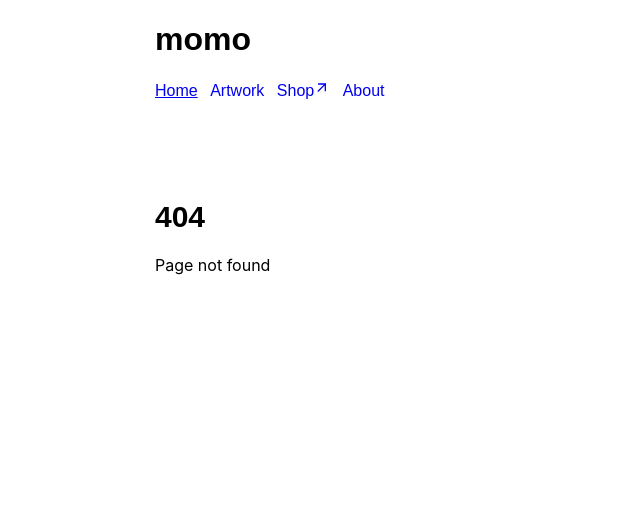
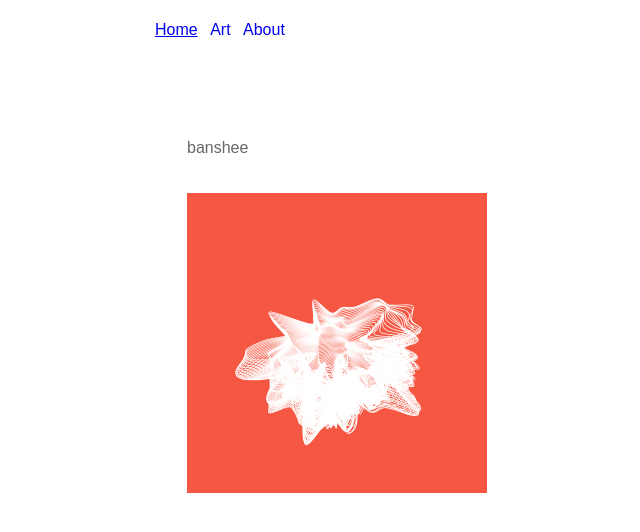
Before and after one commit to thirteenaladdins/generative-art-portfolio, a SvelteKit app in the folder svelte-frontend/: page /art in a window 1280 px wide. Before the commit this address had no page. Shown: the top 532 px of the page, without its empty margins (160-800 px from the left). Built offline with nearby package versions, Linux system fonts and the light colour scheme.

Commit message:
simplified website

```diff
--- a/svelte-frontend/src/components/NavBar.svelte
+++ b/svelte-frontend/src/components/NavBar.svelte
@@ -1,4 +1,3 @@
-
 <!-- persist the navigation to the currently set in the store -->
 <script>
 	// FIXME: add type checking
@@ -6,22 +5,40 @@
 
 	import { activeLink } from '../store/store.js';
 	// import ArrowUpRight from '../public/arrow-up-right.svg';
-    import ArrowUpRight from '../public/MaterialSymbolsArrowOutward.svelte'
+	import ArrowUpRight from '../public/MaterialSymbolsArrowOutward.svelte';
 
-    let currentActiveLink = "";
+	let currentActiveLink = '';
 
 	activeLink.subscribe((value) => {
 		currentActiveLink = value;
 	});
 
-
-    const updateActiveLink = (/** @type {{ target: { getAttribute: (arg0: string) => string; }; }} */ event) => {
-      currentActiveLink = event.target.getAttribute("href");
+	const updateActiveLink = (
+		/** @type {{ target: { getAttribute: (arg0: string) => string; }; }} */ event
+	) => {
+		currentActiveLink = event.target.getAttribute('href');
 		activeLink.set(currentActiveLink);
 		//   console.log();
 	};
+</script>
 
-  </script>
+<nav>
+	<a
+		class="nav-link {currentActiveLink === '/' ? 'active-link' : ''}"
+		href="/"
+		on:click={updateActiveLink}>Home</a
+	>
+	<a
+		class="nav-link {currentActiveLink === '/art' ? 'active-link' : ''}"
+		href="/art"
+		on:click={updateActiveLink}>Art</a
+	>
+	<a
+		class="nav-link {currentActiveLink === '/about' ? 'active-link' : ''}"
+		href="/about"
+		on:click={updateActiveLink}>About</a
+	>
+</nav>
 
 <style>
 	.nav-link {
@@ -39,10 +56,3 @@
 		text-decoration: underline;
 	}
 </style>
-
-  <nav>
-    <a class="nav-link {currentActiveLink === '/' ? 'active-link' : ''}" href="/" on:click={updateActiveLink}>Home</a>
-    <a class="nav-link {currentActiveLink=== '/artwork' ? 'active-link' : ''}" href="/artwork" on:click={updateActiveLink}>Artwork</a>
-    <a class="nav-link" href="https://migfrig.bigcartel.com">Shop<ArrowUpRight/></a>
-    <a class="nav-link {currentActiveLink === '/about' ? 'active-link' : ''}" href="/about" on:click={updateActiveLink}>About</a>
-  </nav>
--- a/svelte-frontend/src/routes/+layout.svelte
+++ b/svelte-frontend/src/routes/+layout.svelte
@@ -1,38 +1,37 @@
 <script lang="ts">
 	import { activeLink } from '../store/store.js';
-	import NavBar from "../components/NavBar.svelte";
-    import "../app.css";
-    import { onMount, getContext, tick } from "svelte";
+	import NavBar from '../components/NavBar.svelte';
+	import '../app.css';
+	import { onMount, getContext, tick } from 'svelte';
 	// const { component, route } = getContext('routify');
 	// update the current active link...?
 
-    let currentActiveLink = "";
-    let title = "";
+	let currentActiveLink = '';
+	let title = '';
 
 	activeLink.subscribe((value) => {
 		currentActiveLink = value;
 		console.log(currentActiveLink);
 
-        switch(currentActiveLink) {
+		switch (currentActiveLink) {
 			case '/':
-            title = 'momo';
+				// title = 'momo';
 				break;
-        case '/artwork':
-            title = 'generative artwork';
+			case '/art':
+				// title = 'generative art';
 				break;
 			case '/about':
-            title = 'about';
+				// title = 'about';
 				break;
 			default:
 				title = '404 Page Not Found';
 		}
 	});
-
 </script>
 
 <main class="container">
 	<!-- render the header here depending on the page -->
 	<h1>{title}</h1>
-    <NavBar/>
+	<NavBar />
 	<slot />
 </main>
--- a/svelte-frontend/src/routes/+page.svelte
+++ b/svelte-frontend/src/routes/+page.svelte
@@ -1,9 +1,34 @@
+<script>
+	import NavBar from '../components/NavBar.svelte';
+</script>
+
+<main>
+	<div class="hero">
+		<h1>Welcome</h1>
+		<p>Explore my creative journey through art and design</p>
+	</div>
+</main>
+
 <style>
-     h1 {
-        font-family: Arial, Helvetica, sans-serif;
-     }
+	main {
+		max-width: 800px;
+		margin: 0 auto;
+		padding: 2rem;
+	}
+
+	.hero {
+		margin-top: 4rem;
+		text-align: center;
+	}
+
+	h1 {
+		font-family: Arial, Helvetica, sans-serif;
+	}
+
+	p {
+		font-family: Arial, Helvetica, sans-serif;
+		color: #666;
+		line-height: 1.6;
+		margin-top: 1rem;
+	}
 </style>
-
-<div class="container">
-
-</div>
--- a/svelte-frontend/src/routes/about/+page.svelte
+++ b/svelte-frontend/src/routes/about/+page.svelte
@@ -1,11 +1,31 @@
-<div>
-    <p class="text">
-    Hello, my name is Mo. I am an artist.
-    <br>
-    <br>
-    I make all sorts of things.
-    <br>
-    <br>
-    I also made this website myself that's why it's not every good.
-    </p>
-</div>
+<main>
+	<div class="content">
+		<p>
+			Hello, my name is Mo. I am an artist.
+			<br />
+			<br />
+			I make all sorts of things.
+			<br />
+			<br />
+			I also made this website myself that's why it's not every good.
+		</p>
+	</div>
+</main>
+
+<style>
+	main {
+		max-width: 800px;
+		margin: 0 auto;
+		padding: 2rem;
+	}
+
+	.content {
+		margin-top: 4rem;
+	}
+
+	p {
+		font-family: Arial, Helvetica, sans-serif;
+		color: #666;
+		line-height: 1.6;
+	}
+</style>
--- /dev/null
+++ b/svelte-frontend/src/routes/art/+page.svelte
@@ -0,0 +1,101 @@
+<script>
+	// import Jimp from 'jimp';
+	import banshee from '../../images/banshee.png';
+
+	let isExpanded = false;
+	let thumbnailWidth = 300; // Smaller thumbnail size
+	let thumbnailHeight = 300;
+
+	let optimizedImage = '';
+</script>
+
+<main>
+	<div class="content">
+		<p class="title">banshee</p>
+
+		<div class="image-container">
+			<img
+				src={banshee}
+				alt="Banshee art"
+				loading="lazy"
+				decoding="async"
+				width={thumbnailWidth}
+				height={thumbnailHeight}
+				class:expanded={isExpanded}
+				on:click={() => (isExpanded = !isExpanded)}
+			/>
+			{#if isExpanded}
+				<div class="overlay" on:click={() => (isExpanded = false)}>
+					<button class="close-button" on:click={() => (isExpanded = false)}>×</button>
+				</div>
+			{/if}
+		</div>
+	</div>
+</main>
+
+<style>
+	main {
+		max-width: 800px;
+		margin: 0 auto;
+		padding: 2rem;
+	}
+
+	.content {
+		margin-top: 4rem;
+	}
+
+	.title {
+		font-family: Arial, Helvetica, sans-serif;
+		color: #666;
+		line-height: 1.6;
+		margin-bottom: 2rem;
+	}
+
+	.image-container {
+		position: relative;
+		cursor: pointer;
+	}
+
+	img {
+		max-width: 100%;
+		height: auto;
+		transition: all 0.3s ease;
+	}
+
+	img.expanded {
+		position: fixed;
+		top: 50%;
+		left: 50%;
+		transform: translate(-50%, -50%);
+		max-width: 90vw;
+		max-height: 90vh;
+		z-index: 1000;
+	}
+
+	.overlay {
+		position: fixed;
+		top: 0;
+		left: 0;
+		width: 100%;
+		height: 100%;
+		background: rgba(0, 0, 0, 0.8);
+		z-index: 999;
+	}
+
+	.close-button {
+		position: fixed;
+		top: 20px;
+		right: 20px;
+		background: none;
+		border: none;
+		color: white;
+		font-size: 2rem;
+		cursor: pointer;
+		z-index: 1001;
+		padding: 10px;
+	}
+
+	.close-button:hover {
+		opacity: 0.8;
+	}
+</style>
```
Also changed, not shown: svelte-frontend/package.json (+8 -12 lines), svelte-frontend/src/routes/artwork/+page.svelte (deleted, +0 -23 lines), 1 other file (tests, documents, lock files or other folders). Lines whose indentation alone changed are shown as unchanged.
